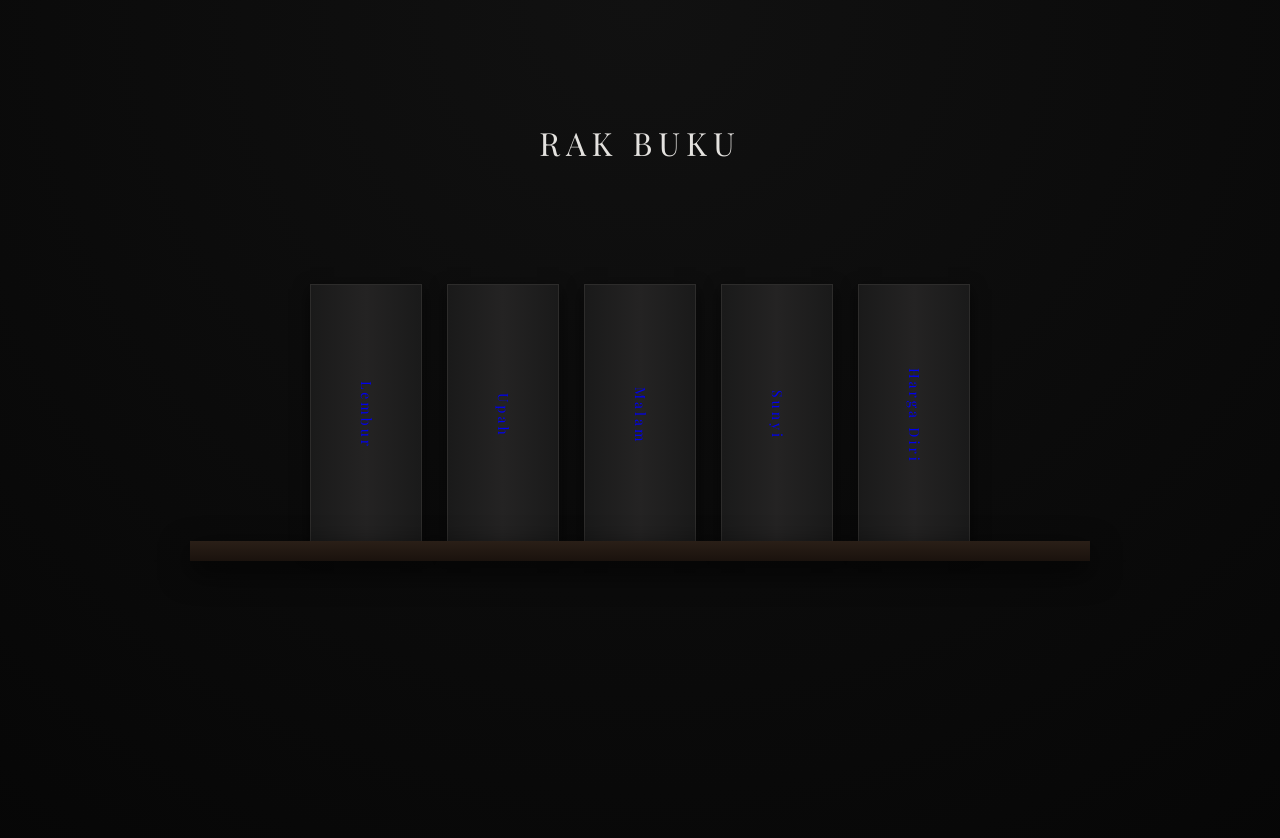
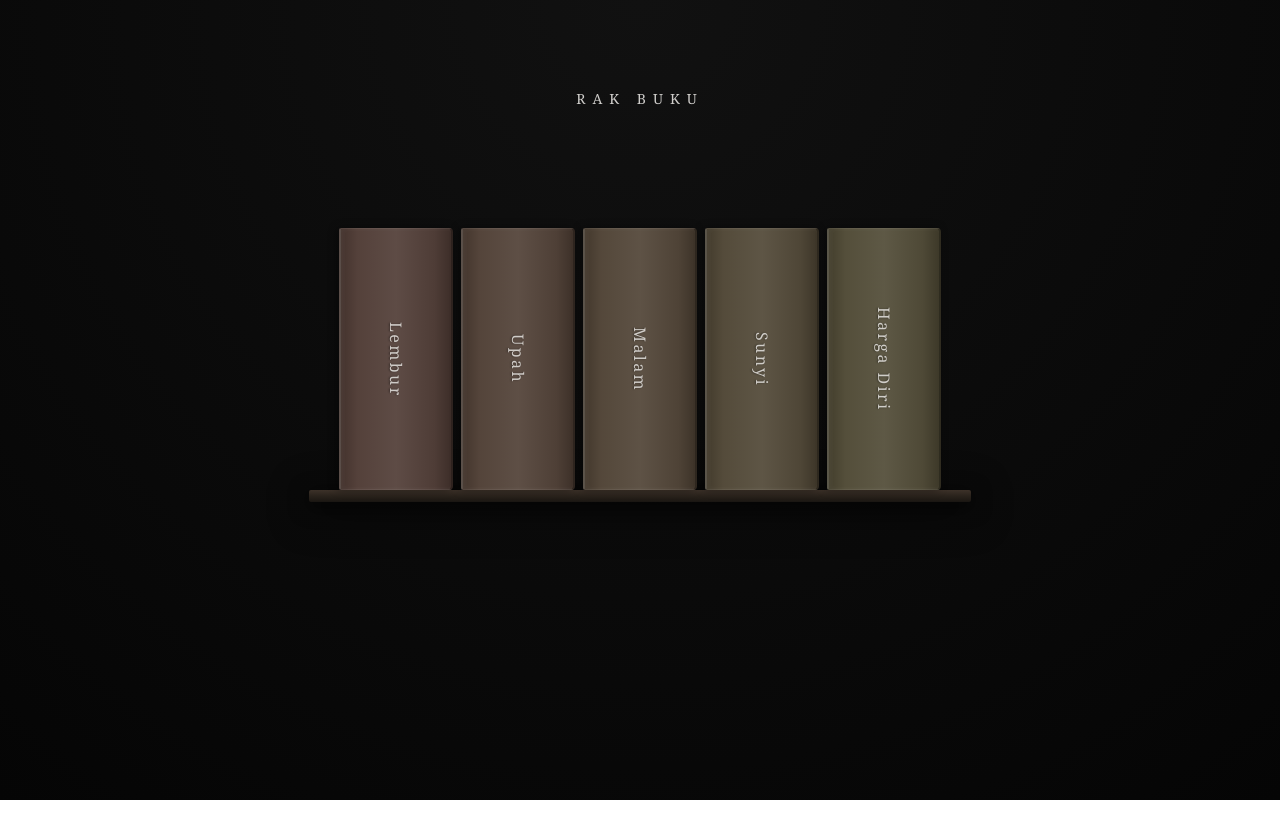
Before and after one commit to wildanferdiansyah06-crypto/kelaspekerja-v2, a Next.js app: page /galeri in a window 1280 px wide. Shown: the top 838 px of the page. After the commit the page ends 800 px from the top, so only its background shows below. Built offline with nearby package versions, Linux system fonts and the light colour scheme.

Commit message:
Refactor Gallery component and update styles

```diff
--- a/app/galeri/page.tsx
+++ b/app/galeri/page.tsx
@@ -1,108 +1,133 @@
-"use client";
-
 import Link from "next/link";
 
-const books = [
-  { id: 1, title: "Lembur", slug: "lembur" },
-  { id: 2, title: "Upah", slug: "upah" },
-  { id: 3, title: "Malam", slug: "malam" },
-  { id: 4, title: "Sunyi", slug: "sunyi" },
-  { id: 5, title: "Harga Diri", slug: "harga-diri" }
+interface Book {
+  title: string;
+  slug: string;
+}
+
+const books: Book[] = [
+  { title: "Lembur", slug: "lembur" },
+  { title: "Upah", slug: "upah" },
+  { title: "Malam", slug: "malam" },
+  { title: "Sunyi", slug: "sunyi" },
+  { title: "Harga Diri", slug: "harga-diri" }
 ];
 
-export default function Galeri() {
+export default function GalleryPage() {
   return (
-    <main
+    <div
       style={{
         minHeight: "100vh",
-        padding: "100px 40px",
         background: "radial-gradient(circle at top, #111 0%, #050505 100%)",
-        color: "#e4e2df"
+        color: "#e4e2df",
+        display: "flex",
+        flexDirection: "column",
+        alignItems: "center",
+        padding: "80px 20px",
+        boxSizing: "border-box"
       }}
     >
       <h1
         style={{
-          textAlign: "center",
-          letterSpacing: "6px",
+          fontFamily: "Georgia, 'Times New Roman', serif",
+          fontSize: "14px",
+          letterSpacing: "0.5em",
+          textTransform: "uppercase",
           marginBottom: "120px",
-          fontWeight: 400
+          fontWeight: 400,
+          opacity: 0.9
         }}
       >
-        RAK BUKU
+        Rak Buku
       </h1>
 
-      {/* Shelf Container */}
-      <div
-        style={{
-          position: "relative",
-          maxWidth: "900px",
-          margin: "0 auto"
-        }}
-      >
-        {/* Wooden Shelf */}
+      <div style={{ position: "relative" }}>
+        {/* Rak kayu */}
         <div
           style={{
             position: "absolute",
-            bottom: "-15px",
-            left: 0,
-            right: 0,
-            height: "20px",
-            background: "linear-gradient(to bottom, #2a1f17, #1a120d)",
-            boxShadow: "0 10px 30px rgba(0,0,0,0.8)"
+            bottom: 0,
+            left: "50%",
+            transform: "translateX(-50%)",
+            width: "calc(100% + 60px)",
+            height: "12px",
+            background: "linear-gradient(180deg, #3d3229 0%, #2a231c 50%, #1a1612 100%)",
+            borderRadius: "2px",
+            boxShadow: "0 4px 20px rgba(0,0,0,0.8), 0 8px 40px rgba(0,0,0,0.6)"
           }}
         />
 
-        {/* Books Row */}
+        {/* Container buku */}
         <div
           style={{
             display: "flex",
-            justifyContent: "center",
-            gap: "25px"
+            gap: "8px",
+            paddingBottom: "12px",
+            alignItems: "flex-end"
           }}
         >
-          {books.map((book) => (
+          {books.map((book, index) => {
+            const hue = 15 + index * 8;
+            return (
               <Link
-              key={book.id}
+                key={book.slug}
                 href={`/galeri/${book.slug}`}
-              style={{ textDecoration: "none" }}
+                style={{
+                  textDecoration: "none"
+                }}
               >
                 <div
                   style={{
                     width: "110px",
                     height: "260px",
-                  background:
-                    "linear-gradient(to right, #1a1a1a, #242323, #1a1a1a)",
-                  border: "1px solid #2d2c2b",
+                    background: `linear-gradient(90deg,
+                      hsl(${hue}, 20%, 22%) 0%,
+                      hsl(${hue}, 18%, 28%) 15%,
+                      hsl(${hue}, 15%, 32%) 50%,
+                      hsl(${hue}, 18%, 26%) 85%,
+                      hsl(${hue}, 20%, 20%) 100%)`,
+                    border: "1px solid rgba(255,255,255,0.08)",
+                    borderLeft: "2px solid rgba(255,255,255,0.15)",
+                    borderRight: "2px solid rgba(0,0,0,0.3)",
+                    borderRadius: "2px 4px 4px 2px",
+                    boxShadow: "inset 2px 0 4px rgba(255,255,255,0.05), -2px 0 8px rgba(0,0,0,0.4)",
                     display: "flex",
                     alignItems: "center",
                     justifyContent: "center",
+                    cursor: "pointer",
+                    transition: "transform 0.3s ease, box-shadow 0.3s ease",
+                    position: "relative"
+                  }}
+                  onMouseEnter={(e) => {
+                    e.currentTarget.style.transform = "translateY(-15px)";
+                    e.currentTarget.style.boxShadow = "inset 2px 0 4px rgba(255,255,255,0.05), -4px 8px 24px rgba(0,0,0,0.6)";
+                  }}
+                  onMouseLeave={(e) => {
+                    e.currentTarget.style.transform = "translateY(0)";
+                    e.currentTarget.style.boxShadow = "inset 2px 0 4px rgba(255,255,255,0.05), -2px 0 8px rgba(0,0,0,0.4)";
+                  }}
+                >
+                  <span
+                    style={{
                       writingMode: "vertical-rl",
                       textOrientation: "mixed",
-                  letterSpacing: "3px",
-                  fontSize: "14px",
-                  transition: "transform 0.3s ease, box-shadow 0.3s ease",
-                  cursor: "pointer",
-                  boxShadow: "0 5px 15px rgba(0,0,0,0.6)"
-                }}
-                onMouseEnter={(e) => {
-                  e.currentTarget.style.transform =
-                    "translateY(-15px)";
-                  e.currentTarget.style.boxShadow =
-                    "0 15px 35px rgba(0,0,0,0.8)";
-                }}
-                onMouseLeave={(e) => {
-                  e.currentTarget.style.transform =
-                    "translateY(0px)";
-                  e.currentTarget.style.boxShadow =
-                    "0 5px 15px rgba(0,0,0,0.6)";
+                      fontFamily: "Georgia, 'Times New Roman', serif",
+                      fontSize: "16px",
+                      letterSpacing: "0.15em",
+                      color: "#e4e2df",
+                      opacity: 0.85,
+                      padding: "20px 0",
+                      textShadow: "0 1px 2px rgba(0,0,0,0.5)"
                     }}
                   >
                     {book.title}
+                  </span>
                 </div>
               </Link>
-          ))}
+            );
+          })}
         </div>
       </div>
-    </main>
+    </div>
   );
 }
```
Lines whose indentation alone changed are shown as unchanged.
